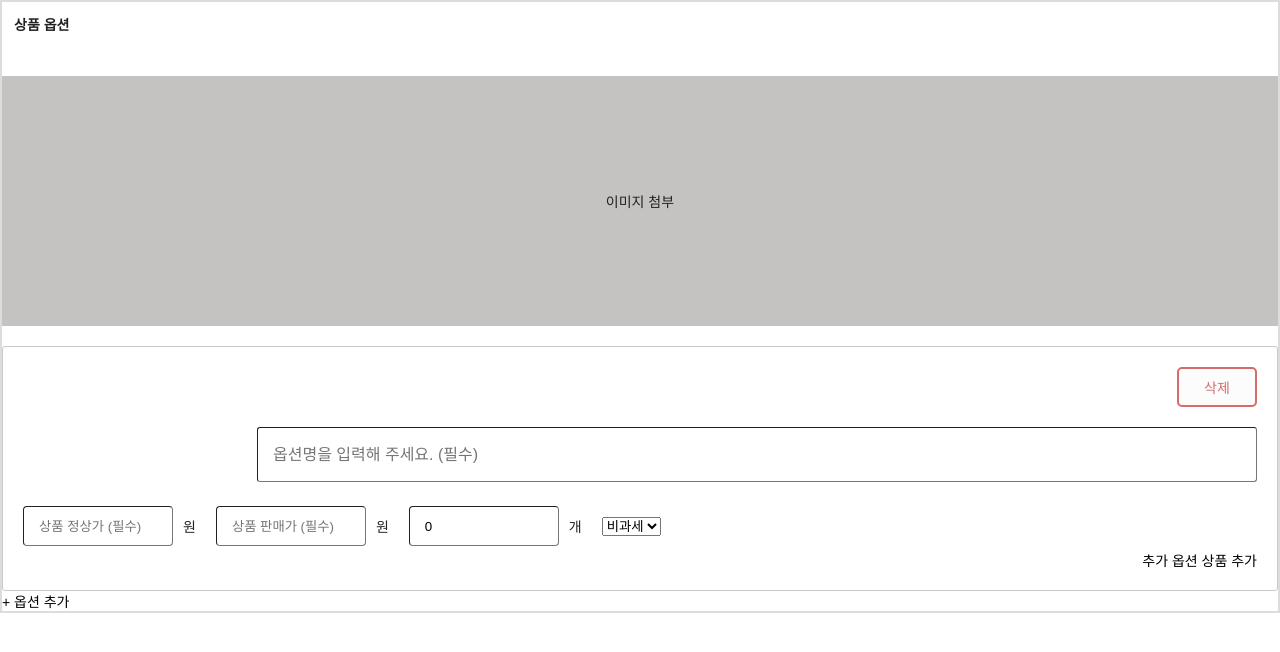
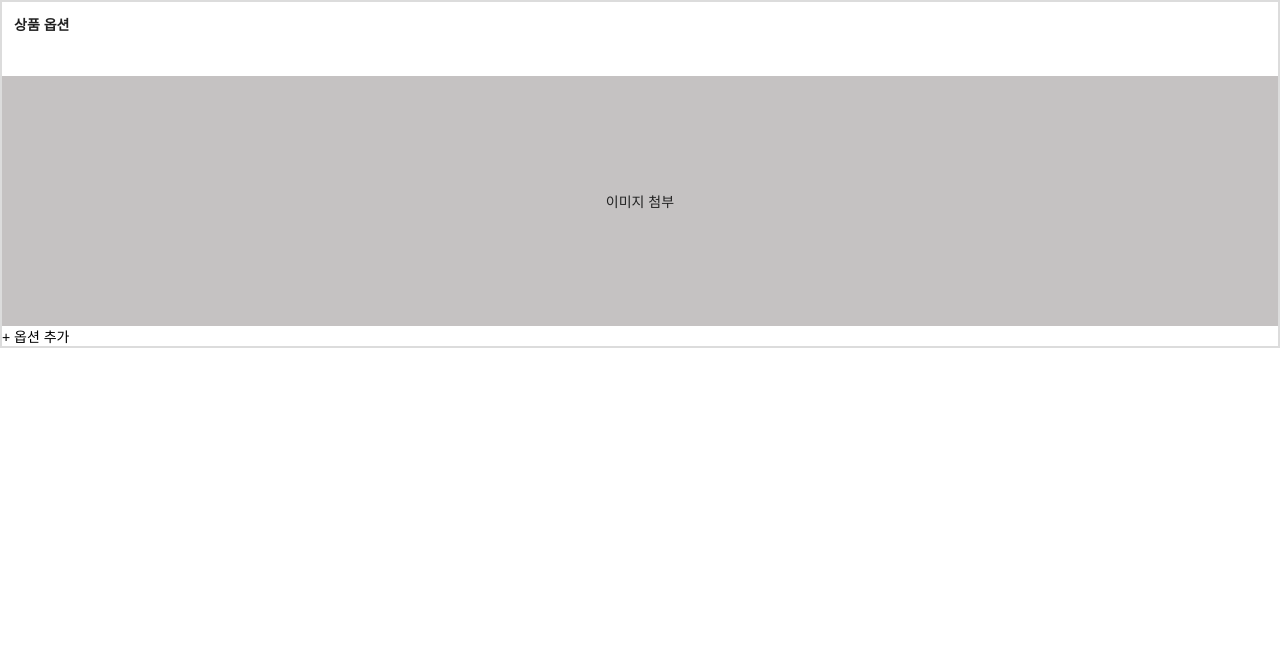
Before and after one commit to console-lo9/wanted_pre_onboarding_02, a React (Create React App) app: page / in a window 1280 px wide. Shown: the top 652 px of the page. Built offline with nearby package versions, Linux system fonts and the light colour scheme.

Commit message:
Add: 옵션 내 추가옵션 등록하기 기능 추가

```diff
--- a/src/components/ProductOptions/OptionEditor.jsx
+++ b/src/components/ProductOptions/OptionEditor.jsx
@@ -28,47 +28,6 @@ const OptionEditor = ({ onCreate }) => {
       <div className={style.imgContainer}>
         <div>이미지 첨부</div>
       </div>
-      <div className={style.optionContents}>
-        <button className={style.optionBtn}>삭제</button>
-        <Input
-          className={style.inputOption}
-          placeholder={"옵션명을 입력해 주세요. (필수)"}
-          name="optionName"
-          value={option.optionName}
-          onChange={handleChangeState}
-        />
-        <div className={style.inputSmall}>
-          <Input
-            className={style.inputOptionSmall}
-            placeholder={"상품 정상가 (필수)"}
-            name="price"
-            value={option.price}
-            onChange={handleChangeState}
-          />
-          <p className={style.optionLabel}> 원</p>
-          <Input
-            className={style.inputOptionSmall}
-            placeholder={"상품 판매가 (필수)"}
-            name="salePrice"
-            value={option.salePrice}
-            onChange={handleChangeState}
-          />
-          <p className={style.optionLabel}>원</p>
-          <Input
-            className={style.inputOptionSmall}
-            placeholder={"재고(필수)"}
-            name="stock"
-            value={option.stock}
-            onChange={handleChangeState}
-          />
-          <p className={style.optionLabel}>개</p>
-          <select>
-            <option>비과세</option>
-            <option>과세</option>
-          </select>
-        </div>
-        <button>추가 옵션 상품 추가</button>
-      </div>
       <button onClick={handleCreate}> + 옵션 추가</button>
     </div>
   );
--- a/src/components/ProductOptions/OptionItem.jsx
+++ b/src/components/ProductOptions/OptionItem.jsx
@@ -1,12 +1,25 @@
-import React from "react";
+import React, { useState } from "react";
 import style from "../ProductOptions/ProductOptions.module.css";
 import Input from "layout/Input";
 import PlusOption from "./PlusOption";
 
-const OptionItem = ({ onDelete, id, addOptionProduct, optionProduct }) => {
-  const deleteOption = (id) => {
-    console.log("deleteOption" + id);
+const OptionItem = ({ onDelete, id }) => {
+  const [optionProduct, setOptionProduct] = useState([]);
+
+  const addOptionProduct = () => {
+    const newOptionProduct = {
+      id: crypto.randomUUID(),
+    };
+    setOptionProduct([...optionProduct, newOptionProduct]);
   };
+
+  const deleteOption = (targetId) => {
+    console.log(`${id}가 삭제되었습니다.`);
+    console.log(targetId);
+    const newOptionProduct = optionProduct.filter((it) => it.id !== targetId);
+    setOptionProduct(newOptionProduct);
+  };
+
   return (
     <div className={style.optionContents}>
       <button className={style.optionBtn} onClick={() => onDelete(id)}>
@@ -42,11 +55,11 @@ const OptionItem = ({ onDelete, id, addOptionProduct, optionProduct }) => {
         </select>
       </div>
       <div>
-        {optionProduct.map((it, id) => (
-          <PlusOption key={id} deleteOption={deleteOption} />
+        {optionProduct.map((it, idx) => (
+          <PlusOption key={id} deleteOption={() => deleteOption(it.id)} />
         ))}
       </div>
-      <button onClick={() => addOptionProduct(id)}>추가 옵션 상품 추가</button>
+      <button onClick={addOptionProduct}>추가 옵션 상품 추가</button>
     </div>
   );
 };
--- a/src/components/ProductOptions/OptionList.jsx
+++ b/src/components/ProductOptions/OptionList.jsx
@@ -1,36 +1,11 @@
-import React, { useRef, useState } from "react";
+import React, { useState } from "react";
 import OptionItem from "components/ProductOptions/OptionItem";
 
 const OptionList = ({ onDelete, optionList }) => {
-  const [optionProduct, setOptionProduct] = useState([]);
-
-  const dataId = useRef(0);
-
-  const addOptionProduct = (targetId) => {
-    const testID = optionList.filter((it) => it.id === targetId);
-
-    console.log("optionList", optionList);
-    const newOptionProduct = {
-      id: dataId.current,
-    };
-    dataId.current += 1;
-    // const newOptionProduct = optionProduct.filter(
-    //   (it) => it.id === optionList.targetId
-    // );
-    setOptionProduct([...optionProduct, newOptionProduct]);
-    console.log(optionProduct);
-  };
-
   return (
     <div>
       {optionList.map((option, id) => (
-        <OptionItem
-          key={id}
-          {...option}
-          onDelete={onDelete}
-          addOptionProduct={addOptionProduct}
-          optionProduct={optionProduct}
-        />
+        <OptionItem key={id} {...option} onDelete={onDelete} />
       ))}
     </div>
   );
--- a/src/components/ProductOptions/index.js
+++ b/src/components/ProductOptions/index.js
@@ -1,4 +1,4 @@
-import React, { useState, useRef } from "react";
+import React, { useState } from "react";
 import SectionWrapper from "layout/Section/SectionWrapper";
 import SectionHeader from "layout/Section/SectionHeader";
 import OptionEditor from "components/ProductOptions/OptionEditor";
@@ -7,13 +7,11 @@ import uuid from "utils/uuid";
 
 const ProductOptionIdx = () => {
   const [optionList, setOptionList] = useState([]);
-  const dataId = useRef(0);
 
   const onCreate = () => {
     const newOptionItem = {
       id: crypto.randomUUID(),
     };
-    dataId.current += 1;
     setOptionList([...optionList, newOptionItem]);
   };
 
@@ -22,6 +20,7 @@ const ProductOptionIdx = () => {
     const newOptionList = optionList.filter((it) => it.id !== targetId);
     setOptionList(newOptionList);
   };
+
   return (
     <SectionWrapper>
       <SectionHeader>상품 옵션</SectionHeader>
```
